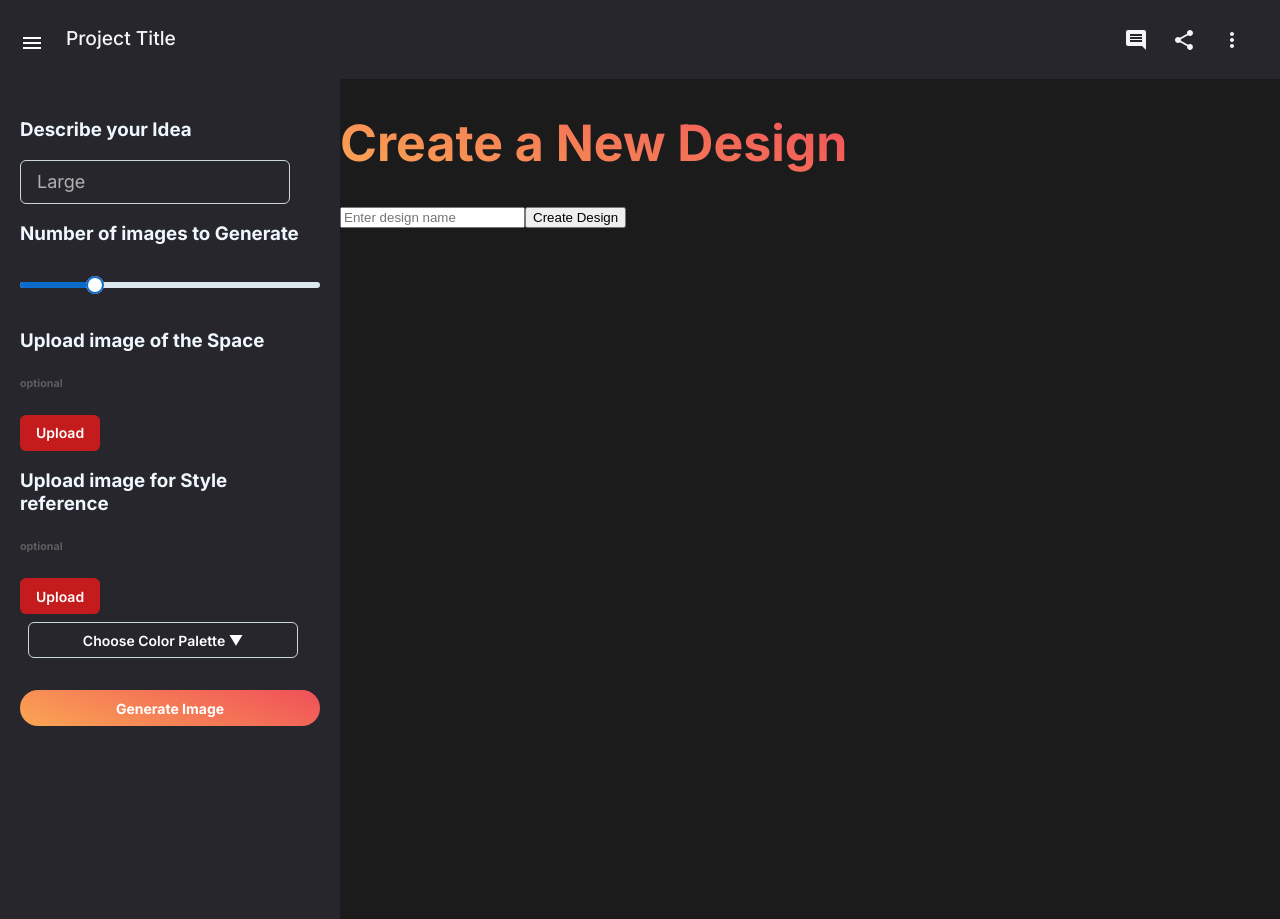
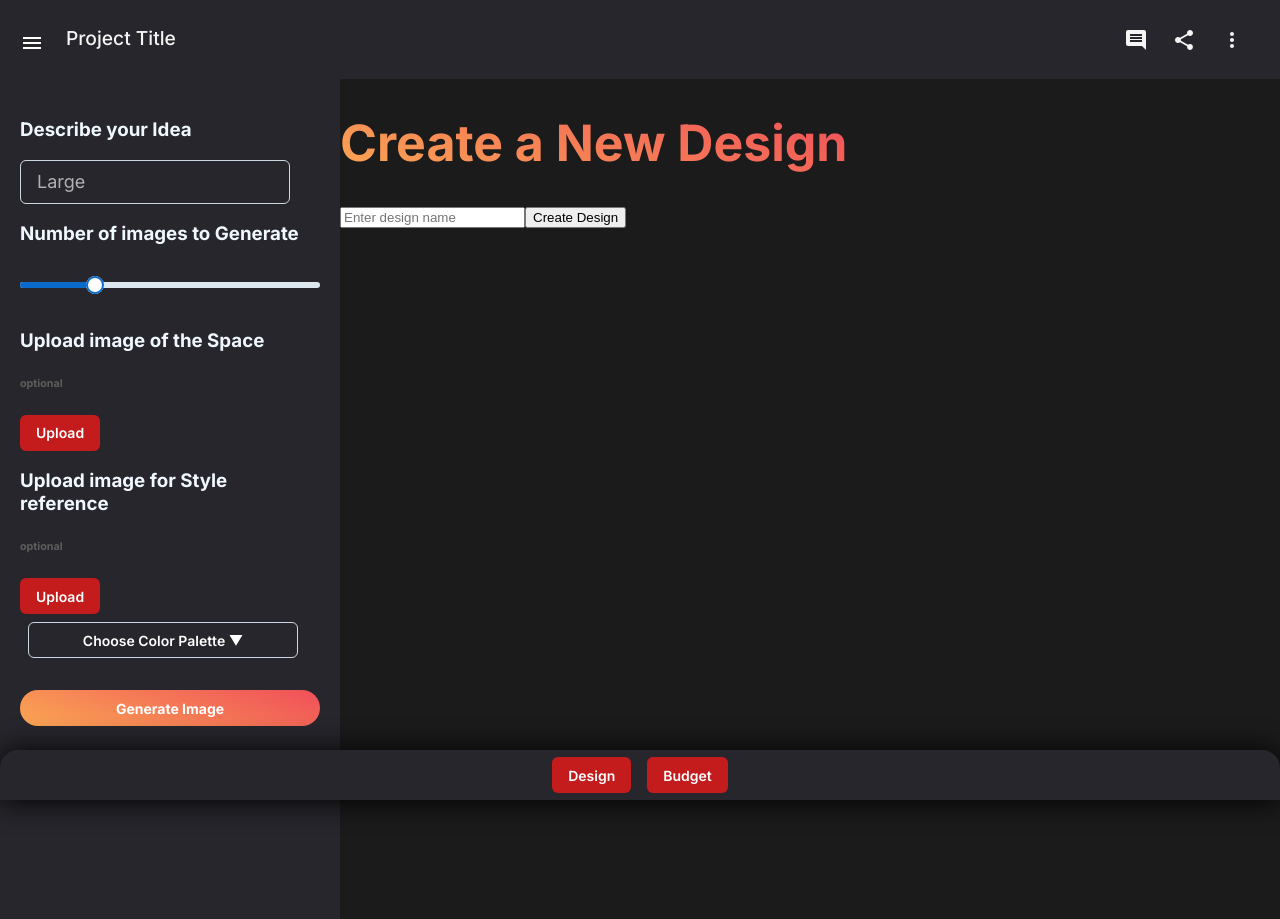
Before and after one commit to irarayzelji2002/decoraition-backend, a React (Create React App) app: page /design in a window 1280 px wide. Built offline with nearby package versions, Linux system fonts and the light colour scheme; no server answers.

Commit message:
bottom bar added

```diff
--- a/src/components/BottomBar.js
+++ b/src/components/BottomBar.js
@@ -1,7 +1,17 @@
 import "../css/bottomBar.css";
+import Button from "@mui/joy/Button";
 
 function BottomBar() {
-  return <div></div>;
+  return (
+    <div className="bottomBar">
+      <Button size="md" color="danger" sx={{ mr: 2 }}>
+        Design
+      </Button>
+      <Button size="md" color="danger">
+        Budget
+      </Button>
+    </div>
+  );
 }
 
 export default BottomBar;
--- a/src/css/bottomBar.css
+++ b/src/css/bottomBar.css
@@ -0,0 +1,13 @@
+.bottomBar {
+  position: fixed;
+  bottom: 0;
+  width: 100%;
+  height: 50px;
+  background-color: #27262c;
+  border-top-left-radius: 18px;
+  border-top-right-radius: 18px;
+  box-shadow: 0px 1px 30px rgba(0, 0, 0, 1);
+  display: flex;
+  justify-content: center;
+  align-items: center;
+}
--- a/src/pages/DesignSpace/Design.js
+++ b/src/pages/DesignSpace/Design.js
@@ -5,6 +5,7 @@ import { doc, setDoc } from "firebase/firestore";
 import DesignHead from "../../components/DesignHead";
 import PromptBar from "./PromptBar";
 import BottomBar from "../../components/BottomBar";
+import { Button } from "@mui/material";
 import "../../css/design.css";
 
 function Design() {
@@ -61,7 +62,7 @@ function Design() {
         </div>
       </div>
 
-      <BottomBar />
+      <BottomBar></BottomBar>
     </div>
   );
 }
```
